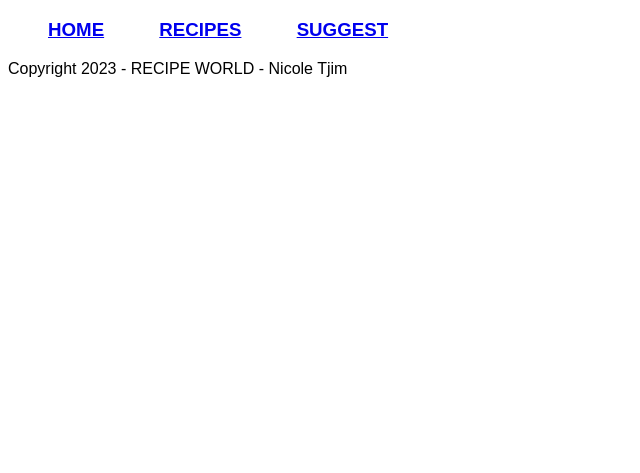
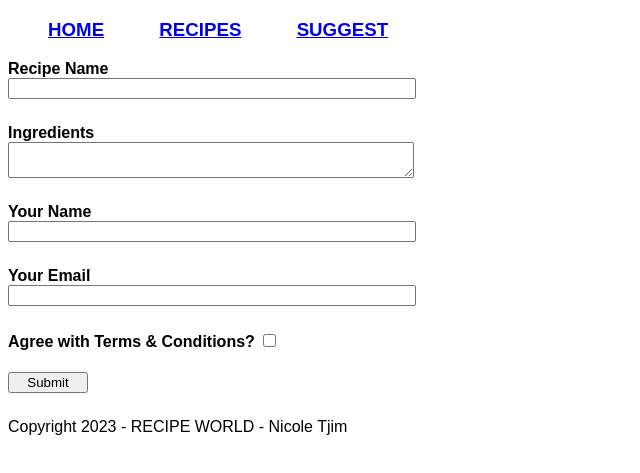
Before and after one commit to ntjim/FSALabActivity-Unit2, a plain HTML site: page suggestions.html in a window 1280 px wide. Shown: the part 61-534 px from the top of the page, without its empty margins (0-640 px from the left). Drawn offline with Linux system fonts and the light colour scheme.

Commit message:
Add form

```diff
--- a/suggestions.html
+++ b/suggestions.html
@@ -4,6 +4,7 @@
         <link type="text/css" rel="stylesheet" href="main.css">
     </head>
     <body>
+        <div class="header">
             <h1>RECIPE WORLD</h1>
             <h3>
                 <ul class="nav">
@@ -12,7 +13,21 @@
                     <li><a href="suggestions.html">SUGGEST</a></li>
                 </ul>
             </h3>
+        </div>
 
+        <form>
+            <label for="recipe-name">Recipe Name</label>
+            <input type="text" id="recipe-name">
+            <label for="ingredients">Ingredients</label>
+            <textarea id="ingredients"></textarea>
+            <label for="form-name">Your Name</label>
+            <input type="text" id="form-name">
+            <label for="form-email">Your Email</label>
+            <input type="text" id="form-email">
+            <label for="agreetc">Agree with Terms & Conditions?</label>
+            <input type="checkbox" id="agreetc">
+            <input type="submit" value="Submit">
+        </form>
 
     </body>
     <footer><p>Copyright 2023 - RECIPE WORLD - Nicole Tjim</p></footer>
```
Lines whose indentation alone changed are shown as unchanged.
